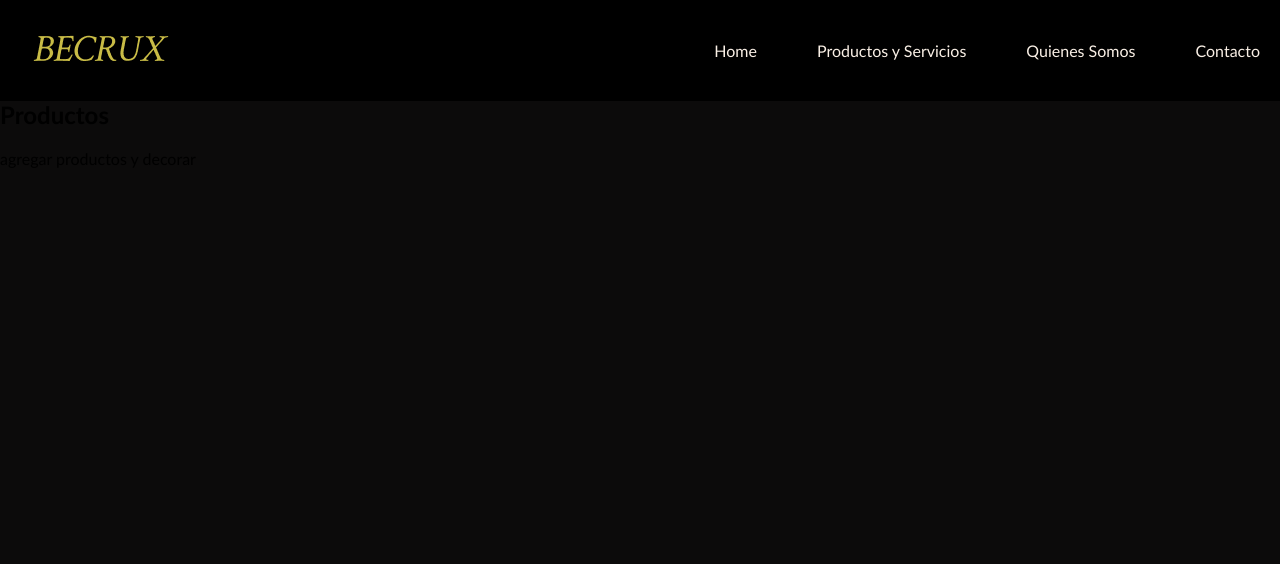
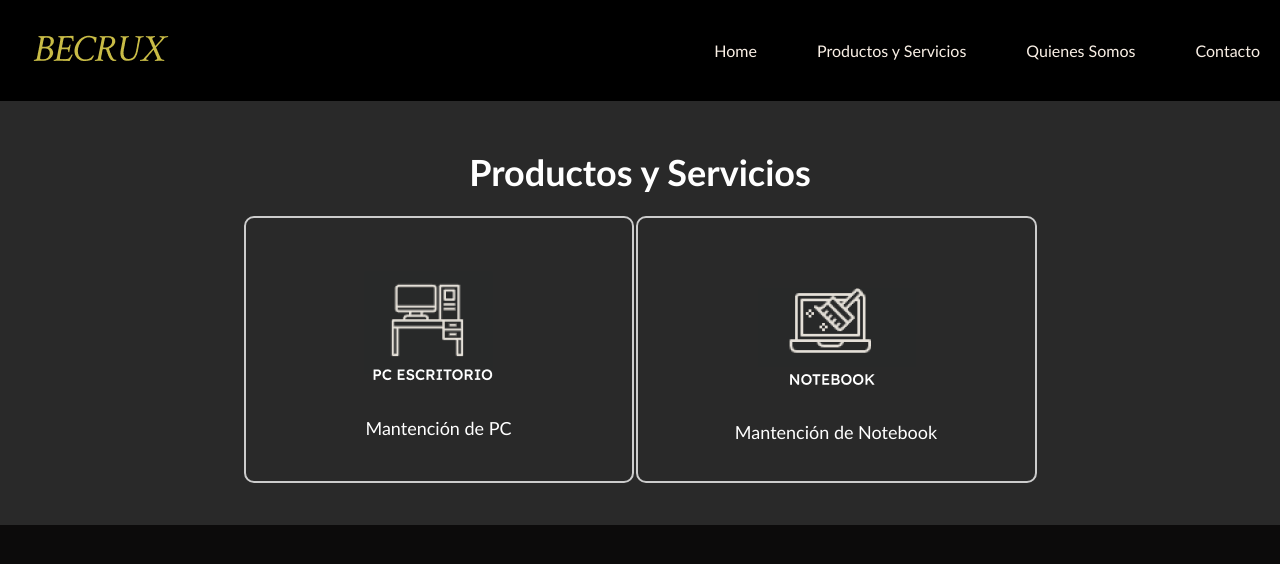
Before and after one commit to patitojavi/prodesweb, a PHP site: page /home.html in a window 1280 px wide, after a click on "Productos y Servicios". Shown: the top 564 px of the page. Run offline with PHP 8.4, Linux system fonts and the light colour scheme.

Commit message:
tabla productos y servicios

```diff
--- a/css/styles.css
+++ b/css/styles.css
@@ -130,6 +130,12 @@ body {
     flex: 1;
     text-align: right;
     margin-left: 400px;
+    transition: transform 0.3s ease;
+}
+
+.imagenhome:hover{
+    transform: scale(1.1); /* Aumenta ligeramente el tamaño al pasar el mouse */
+    cursor: pointer; /* Cambia el cursor al pasar el mouse */
 }
 
 .imagenhome img {
@@ -140,7 +146,44 @@ body {
 }
 
 /* Sección "productos-servicios" */
+#productos-servicios {
+    text-align: center; /* Centrar el contenido de la sección horizontalmente */
+    padding: 40px;
+    background-color: #292929; /* Fondo gris claro */
+}
 
+#productos-servicios h1 {
+    font-size: 36px;
+    color: #ffffff; /* Color de texto oscuro */
+    margin-bottom: 20px;
+}
+
+/* Centrar la tabla */
+table {
+    margin: 0 auto; /* Centrar horizontalmente la tabla */
+}
+
+.categoria {
+    text-align: center; /* Centrar el contenido de las celdas horizontalmente */
+    border: 2px solid #ccc;
+    border-radius: 10px;
+    padding: 20px;
+    transition: transform 0.3s ease;
+}
+.categoria:hover {
+    transform: scale(1.1); /* Aumenta ligeramente el tamaño al pasar el mouse */
+    cursor: pointer; /* Cambia el cursor al pasar el mouse */
+}
+.categoria img {
+    height: auto;
+    border-radius: 10px;
+}
+
+.categoria p {
+    font-size: 18px;
+    color: #ffffff;
+    margin-top: 10px;
+}
 
 /* Sección "quienes-somos" */
 
@@ -174,8 +217,13 @@ body {
     flex: 1;
     max-width: 300px;
     text-align: center;
+    transition: transform 0.3s ease;
 }
 
+.equipo-member:hover{
+    transform: scale(1.1); /* Aumenta ligeramente el tamaño al pasar el mouse */
+    cursor: pointer; /* Cambia el cursor al pasar el mouse */
+}
 .equipo-member img {
     max-width: 100%;
     border-radius: 50%; /* Para hacer que las imágenes sean redondas */
--- a/home.html
+++ b/home.html
@@ -46,9 +46,21 @@
     </section>
 
     <section id="productos-servicios" class="seccion">
-        <h1>Productos</h1>
-        <p>agregar productos y decorar</p>
-
+        <h1>Productos y Servicios</h1>
+        <table>
+            <tr>
+                <!-- Categoría 1: Mantención de PC -->
+                <td class="categoria" onclick="irACategoria('pc')" onmouseover="animacionMouseOver(this)" onmouseout="animacionMouseOut(this)">
+                    <img src="/img/pcEscritorio.png" alt="Mantención de PC">
+                    <p>Mantención de PC</p>
+                </td>
+                <!-- Categoría 2: Mantención de Notebook -->
+                <td class="categoria" onclick="irACategoria('notebook')" onmouseover="animacionMouseOver(this)" onmouseout="animacionMouseOut(this)">
+                    <img src="/img/notebook.png" alt="Mantención de Notebook">
+                    <p>Mantención de Notebook</p>
+                </td>
+            </tr>
+        </table>
     </section>
 
     <section id="quienes-somos" class="seccion">
--- a/js/Funciones.js
+++ b/js/Funciones.js
@@ -23,3 +23,24 @@ function mostrarSeccion(seccion) {
 window.addEventListener('load', () => {
     mostrarSeccion('home');
 });
+
+function irACategoria(categoria) {
+  // Aquí puedes redirigir al usuario a la página correspondiente a la categoría
+  // Por ejemplo, puedes usar window.location.href = 'ruta-de-la-pagina.html';
+  // Reemplaza 'ruta-de-la-pagina.html' por la URL de la página de la categoría.
+
+  // Ejemplo de redirección ficticia (reemplaza esto con tu lógica real):
+  if (categoria === 'pc') {
+      window.location.href = 'mantencion-pc.html';
+  } else if (categoria === 'notebook') {
+      window.location.href = 'mantencion-notebook.html';
+  }
+}
+
+function animacionMouseOver(elemento) {
+  elemento.style.transform = 'scale(1.1)';
+}
+
+function animacionMouseOut(elemento) {
+  elemento.style.transform = 'scale(1)';
+}
```
